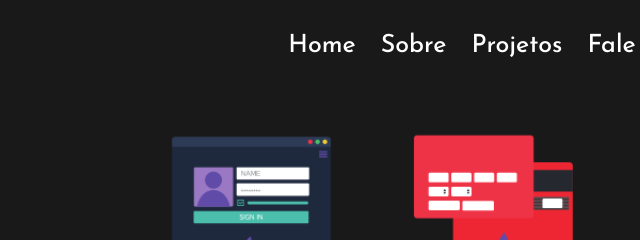
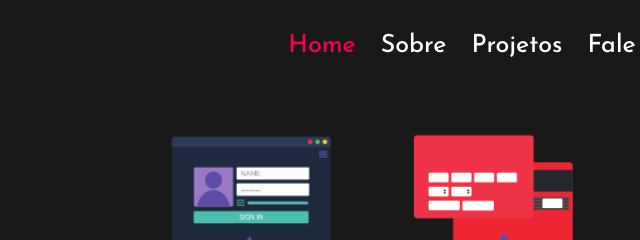
Before and after one commit to CesarSantos99/Portf-lio, a plain HTML site: page index.html in a window 1280 px wide. In both pictures the pointer is over the link "Home". Shown: the top 240 px of the page, 505-1145 px from the left. Drawn offline with Linux system fonts and the light colour scheme.

Commit message:
colocando bordas

```diff
--- a/style.css
+++ b/style.css
@@ -45,7 +45,7 @@ li {
     cursor: pointer;
 }
 
-li:hover {
+li a:hover {
     color: #f9004d;
     transition: 0.5s;
 }
@@ -143,6 +143,7 @@ section div button:hover {
 
 .card img {
     height: 100px;
+    border-radius: 50px ;
 }
 
 .card h5 {
```
